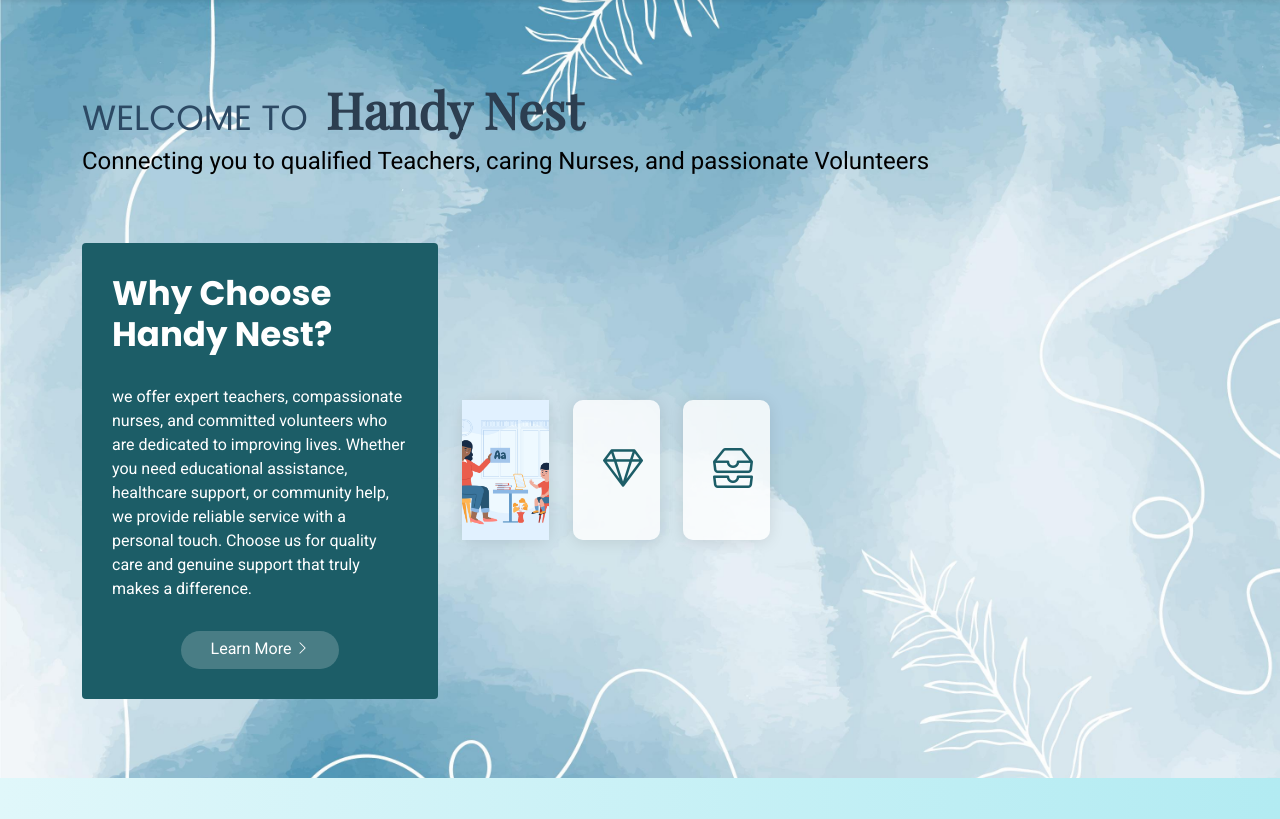
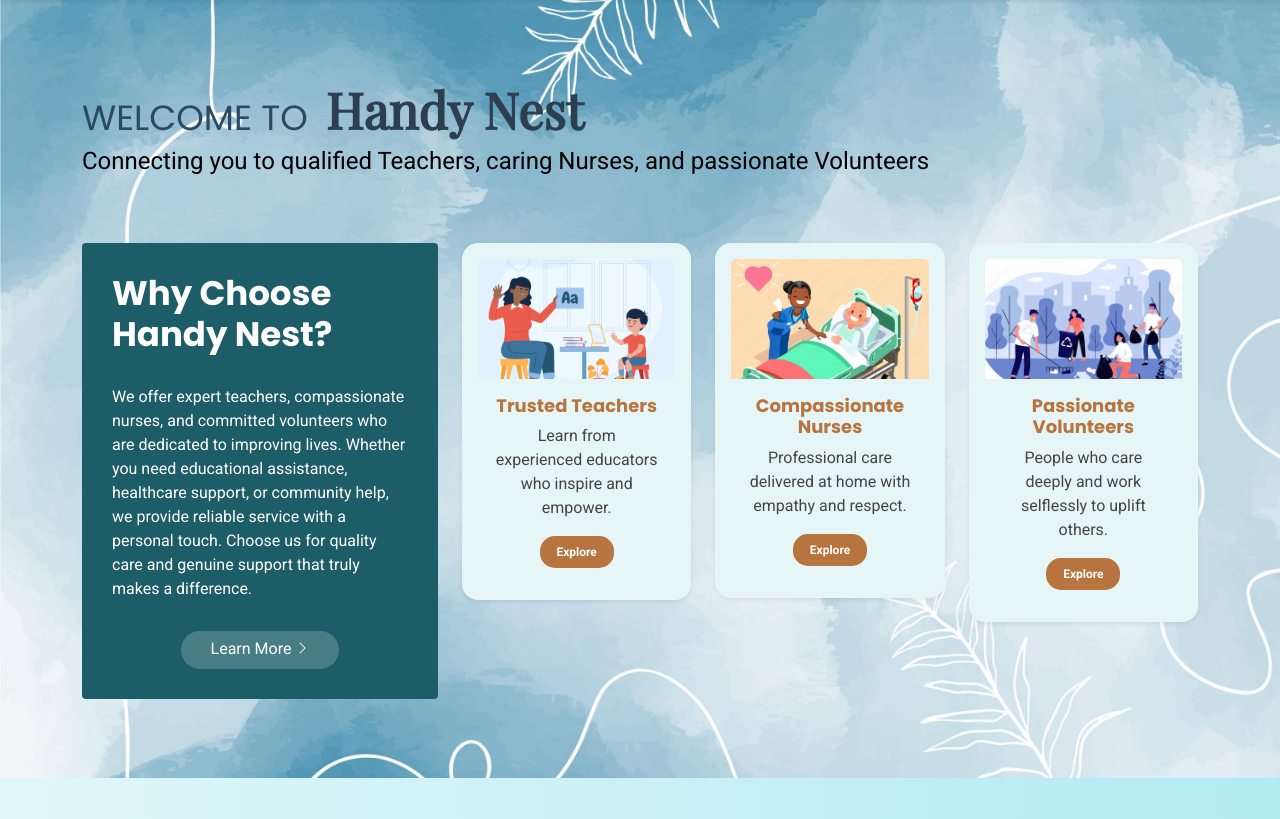
Before and after one commit to Arnica15260/Handy-Nest, a Django app: page / in a window 1280 px wide. Shown: the part 127-946 px from the top of the page. Run offline with Django 5.2, Linux system fonts and the light colour scheme; some libraries are stand-ins or nearby versions.

Commit message:
home page

```diff
--- a/templates/index.html
+++ b/templates/index.html
@@ -187,82 +187,124 @@
   </header>
 
   <main class="main">
+<style>
+  .teal-theme-card {
+    background-color: #e6f6f7;
+    transition: transform 0.3s ease-in-out, box-shadow 0.3s ease-in-out;
+    border-left: 5px solid #0f969c;
+  }
+
+  .teal-theme-card:hover {
+    transform: scale(1.05);
+    box-shadow: 0 0 15px rgba(15, 150, 156, 0.4);
+  }
+
+  .teal-theme-card h5 {
+    color: #B8743E; /* Darker bronze heading */
+  }
+
+  .teal-theme-card p {
+    color: #444;
+  }
+
+  .teal-btn {
+    background-color: #B8743E; /* Darker bronze button */
+    color: #fff;
+    border-radius: 15px;
+    font-weight: bold;
+    font-size: 12px;
+    padding: 6px 16px;
+    transition: background-color 0.3s ease-in-out;
+  }
+
+  .teal-btn:hover {
+    background-color: #965b2f; /* Even deeper bronze on hover */
+  }
+</style>
+
+
 
 <!-- Hero Section -->
 <section id="hero" class="hero section light-background">
 
-<img src="{% static 'assets/img/home-bg.jpg' %}" alt="" data-aos="fade-in">
+  <!-- Background Image -->
+  <img src="{% static 'assets/img/home-bg.jpg' %}" alt="" class="img-fluid" data-aos="fade-in" data-aos-duration="1500">
 
   <div class="container position-relative">
 
+    <!-- Welcome Text -->
     <div class="welcome position-relative" data-aos="fade-down" data-aos-delay="100">
       <h2>
         <span style="font-size: 35px; font-weight: normal;">WELCOME TO</span>
         <span style="font-size: 50px; font-family: 'Playfair Display', serif; color: #2c3e50; margin-left: 8px;">Handy Nest</span>
       </h2>
       <p>Connecting you to qualified Teachers, caring Nurses, and passionate Volunteers</p>
-        </div><!-- End Welcome -->
+    </div>
 
+    <!-- Why Choose Box -->
     <div class="content row gy-4">
       <div class="col-lg-4 d-flex align-items-stretch">
         <div class="why-box" data-aos="zoom-out" data-aos-delay="200">
-              <h3>Why Choose Handy Nest? </h3>
+          <h3>Why Choose Handy Nest?</h3>
           <p>
-                we offer expert teachers, compassionate nurses, and committed volunteers who are dedicated to improving lives. Whether you need educational assistance, healthcare support, or community help, we provide reliable service with a personal touch. Choose us for quality care and genuine support that truly makes a difference.
+            We offer expert teachers, compassionate nurses, and committed volunteers who are dedicated to improving lives. Whether you need educational assistance, healthcare support, or community help, we provide reliable service with a personal touch. Choose us for quality care and genuine support that truly makes a difference.
           </p>
           <div class="text-center">
             <a href="#about" class="more-btn"><span>Learn More</span> <i class="bi bi-chevron-right"></i></a>
           </div>
         </div>
-          </div><!-- End Why Box -->
+      </div>
 
+      <!-- Cards Section -->
       <div class="col-lg-8 d-flex align-items-stretch">
-            <div class="d-flex flex-column justify-content-center">
-              <div class="row gy-4">
+        <div class="row g-4">
 
-<!--                <div class="col-xl-4 d-flex align-items-stretch">-->
-<!--                  <div class="icon-box" data-aos="zoom-out" data-aos-delay="300">-->
-<!--                    <i class="bi bi-clipboard-data"></i>-->
-<!--                    <h4>Corporis voluptates officia eiusmod</h4>-->
-<!--                    <p>Consequuntur sunt aut quasi enim aliquam quae harum pariatur laboris nisi ut aliquip</p>-->
-<!--                  </div>-->
-<!--                </div>&lt;!&ndash; End Icon Box &ndash;&gt;-->
-
-                <div class="col-xl-4 d-flex align-items-stretch">
-                <div class="icon-box" data-aos="zoom-out" data-aos-delay="300">
-                  <img src="{% static 'assets/img/t.jpg' %}" alt="Descriptive Alt Text" class="img-fluid">
-               </div>
-                  </div><!-- End Icon Box -->
-
-
-                <div class="col-xl-4 d-flex align-items-stretch">
-                  <div class="icon-box" data-aos="zoom-out" data-aos-delay="400">
-                    <i class="bi bi-gem"></i>
-                   <!-- <h4>Ullamco laboris ladore pan</h4>
-                    <p>Excepteur sint occaecat cupidatat non proident, sunt in culpa qui officia deserunt</p>-->
-                  </div>
-                </div><!-- End Icon Box -->
-
-<!--                 <div class="col-xl-4 d-flex align-items-stretch">-->
-<!--                <div class="icon-box" data-aos="zoom-out" data-aos-delay="400">-->
-<!--                  <img src="{% static 'assets/img/teacher.jpg' %}" alt="Descriptive Alt Text" class="img-fluid">-->
-<!--               </div>-->
-<!--                  </div>&lt;!&ndash; End Icon Box &ndash;&gt;-->
-
-                <div class="col-xl-4 d-flex align-items-stretch">
-                  <div class="icon-box" data-aos="zoom-out" data-aos-delay="500">
-                    <i class="bi bi-inboxes"></i>
-                    <!--<h4>Labore consequatur incidid dolore</h4>
-                    <p>Aut suscipit aut cum nemo deleniti aut omnis. Doloribus ut maiores omnis facere</p>-->
-                  </div>
-                </div><!-- End Icon Box -->
-
-
-
+          <!-- Teacher Card -->
+          <div class="col-md-4" data-aos="fade-up" data-aos-delay="300">
+            <div class="card teal-theme-card border-0 shadow-sm p-3 rounded-4">
+              <div class="card-img-top" style="background-image: url('{% static 'assets/img/t.jpg' %}'); height: 120px; background-position: center; background-size: cover;"></div>
+              <div class="card-body text-center p-3">
+                <h5 class="fw-bold" style="font-size: 18px;">Trusted Teachers</h5>
+                <p class="mb-0">Learn from experienced educators who inspire and empower.</p>
+                <div class="mt-3">
+                  <a href="#" class="btn teal-btn btn-sm">Explore</a>
                 </div>
               </div>
             </div>
-        </div><!-- End  Content-->
+          </div>
+
+          <!-- Nurse Card -->
+          <div class="col-md-4" data-aos="fade-up" data-aos-delay="400">
+            <div class="card teal-theme-card border-0 shadow-sm p-3 rounded-4">
+              <div class="card-img-top" style="background-image: url('{% static 'assets/img/n.jpg' %}'); height: 120px; background-position: center; background-size: cover;"></div>
+              <div class="card-body text-center p-3">
+                <h5 class="fw-bold" style="font-size: 18px;">Compassionate Nurses</h5>
+                <p class="mb-0">Professional care delivered at home with empathy and respect.</p>
+                <div class="mt-3">
+                  <a href="#" class="btn teal-btn btn-sm">Explore</a>
+                </div>
+              </div>
+            </div>
+          </div>
+
+          <!-- Volunteer Card -->
+          <div class="col-md-4" data-aos="fade-up" data-aos-delay="500">
+            <div class="card teal-theme-card border-0 shadow-sm p-3 rounded-4">
+              <div class="card-img-top" style="background-image: url('{% static 'assets/img/v.jpg'%}'); height: 120px; background-position: center; background-size: cover;"></div>
+              <div class="card-body text-center p-3">
+                <h5 class="fw-bold" style="font-size: 18px;">Passionate Volunteers</h5>
+                <p class="mb-0">People who care deeply and work selflessly to uplift others.</p>
+                <div class="mt-3">
+                  <a href="#" class="btn teal-btn btn-sm">Explore</a>
+                </div>
+              </div>
+            </div>
+          </div>
+
+        </div>
+      </div><!-- End Cards Section -->
+
+    </div><!-- End Content -->
 
   </div>
 
@@ -1211,6 +1253,7 @@
 <script src="{% static 'assets/vendor/purecounter/purecounter_vanilla.js' %}"></script>
 <script src="{% static 'assets/vendor/swiper/swiper-bundle.min.js' %}"></script>
 
+
 <!-- Main JS File -->
 <script src="{% static 'assets/js/main.js' %}"></script>
 
```
Also changed, not shown: static/assets/img/n.jpg (added), static/assets/img/v.jpg (added). Lines whose indentation alone changed are shown as unchanged.
